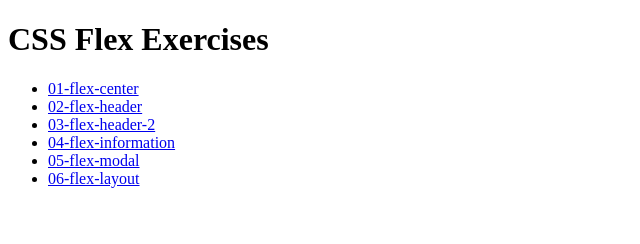
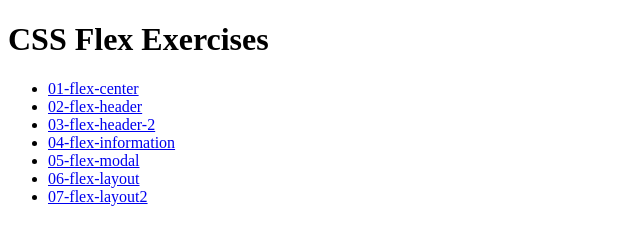
Before and after one commit to KyleHilbert/odin-css-flex, a plain HTML site: page index.html in a window 1280 px wide. Shown: the whole page, without its empty margins (0-640 px from the left). Drawn offline with Linux system fonts and the light colour scheme.

Commit message:
Index for exercises

```diff
--- a/index.html
+++ b/index.html
@@ -15,6 +15,7 @@
         <li><a href="/home/kyle/repos/odin-css-flex/exercises/04-flex-information.html">04-flex-information</a></li>
         <li><a href="/home/kyle/repos/odin-css-flex/exercises/05-flex-modal.html">05-flex-modal</a></li>
         <li><a href="/home/kyle/repos/odin-css-flex/exercises/06-flex-layout.html">06-flex-layout</a></li>
+        <li><a href="/home/kyle/repos/odin-css-flex/exercises/07-flex-layout2.html">07-flex-layout2</a></li>
     </ul>
 
 </body>
```
